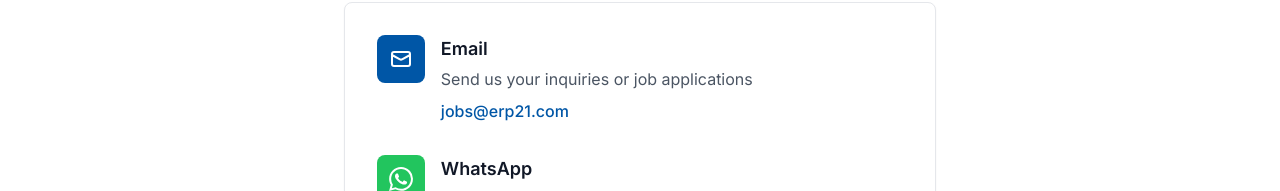
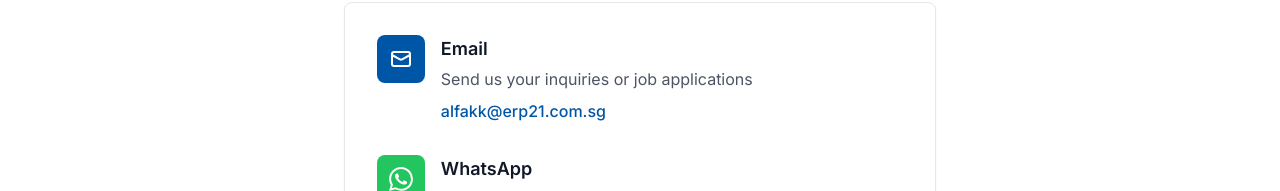
Before and after one commit to LtShibby/ERP21, a Next.js app: page /contact in a window 1280 px wide. Shown: the part 543-734 px from the top of the page. Built offline with nearby package versions, Linux system fonts and the light colour scheme.

Commit message:
updating email

```diff
--- a/components/JobCard.tsx
+++ b/components/JobCard.tsx
@@ -80,7 +80,7 @@ export default function JobCard({ job }: JobCardProps) {
 
       <div className="flex flex-col sm:flex-row gap-3">
         <a
-          href={`mailto:jobs@erp21.com?subject=Application for ${job.title}&body=Dear ERP21 Team,%0D%0A%0D%0AI am interested in applying for the ${job.title} position (ID: ${job.id}).%0D%0A%0D%0APlease find my resume attached.%0D%0A%0D%0ABest regards`}
+          href={`mailto:alkaff@erp21.com.sg?subject=Application for ${job.title}&body=Dear ERP21 Team,%0D%0A%0D%0AI am interested in applying for the ${job.title} position (ID: ${job.id}).%0D%0A%0D%0APlease find my resume attached.%0D%0A%0D%0ABest regards`}
           className="btn-primary text-center"
         >
           Apply Now
--- a/pages/contact.tsx
+++ b/pages/contact.tsx
@@ -4,7 +4,7 @@ export default function Contact() {
   return (
     <Layout
       title="Contact ERP21 - Get in Touch with Our Recruitment Team"
-      description="Contact ERP21 for your recruitment needs. Email us at jobs@erp21.com or connect via WhatsApp for immediate assistance."
+      description="Contact ERP21 for your recruitment needs. Email us at alfakk@erp21.com.sg or connect via WhatsApp for immediate assistance."
     >
       {/* Header */}
       <section className="py-12 sm:py-16 lg:py-20 bg-gray-50">
@@ -42,10 +42,10 @@ export default function Contact() {
                     <h3 className="text-lg font-semibold text-gray-900 mb-1">Email</h3>
                     <p className="text-gray-600 mb-2">Send us your inquiries or job applications</p>
                     <a
-                      href="mailto:jobs@erp21.com"
+                      href="mailto:alfakk@erp21.com.sg"
                       className="text-erp-blue hover:text-erp-blue-dark font-medium"
                     >
-                      jobs@erp21.com
+                      alfakk@erp21.com.sg
                     </a>
                   </div>
                 </div>
@@ -262,7 +262,7 @@ export default function Contact() {
               <h3 className="text-xl font-semibold mb-2">Submit Your Resume</h3>
               <p className="text-blue-100 mb-4">Send your CV directly for future opportunities</p>
               <a
-                href="mailto:jobs@erp21.com?subject=Resume Submission&body=Dear ERP21 Team,%0D%0A%0D%0APlease find my resume attached for your consideration for future opportunities.%0D%0A%0D%0ABest regards"
+                href="mailto:alfakk@erp21.com.sg?subject=Resume Submission&body=Dear ERP21 Team,%0D%0A%0D%0APlease find my resume attached for your consideration for future opportunities.%0D%0A%0D%0ABest regards"
                 className="btn-secondary bg-white text-erp-blue hover:bg-gray-100"
               >
                 Email Resume
@@ -278,7 +278,7 @@ export default function Contact() {
               <h3 className="text-xl font-semibold mb-2">Employer Services</h3>
               <p className="text-blue-100 mb-4">Need recruitment solutions for your company?</p>
               <a
-                href="mailto:jobs@erp21.com?subject=Employer Services Inquiry&body=Dear ERP21 Team,%0D%0A%0D%0AI am interested in learning more about your recruitment services for employers.%0D%0A%0D%0ACompany:%0D%0AIndustry:%0D%0APosition(s) needed:%0D%0A%0D%0APlease contact me to discuss our requirements.%0D%0A%0D%0ABest regards"
+                href="mailto:alfakk@erp21.com.sg?subject=Employer Services Inquiry&body=Dear ERP21 Team,%0D%0A%0D%0AI am interested in learning more about your recruitment services for employers.%0D%0A%0D%0ACompany:%0D%0AIndustry:%0D%0APosition(s) needed:%0D%0A%0D%0APlease contact me to discuss our requirements.%0D%0A%0D%0ABest regards"
                 className="btn-secondary bg-white text-erp-blue hover:bg-gray-100"
               >
                 Get Started
```
